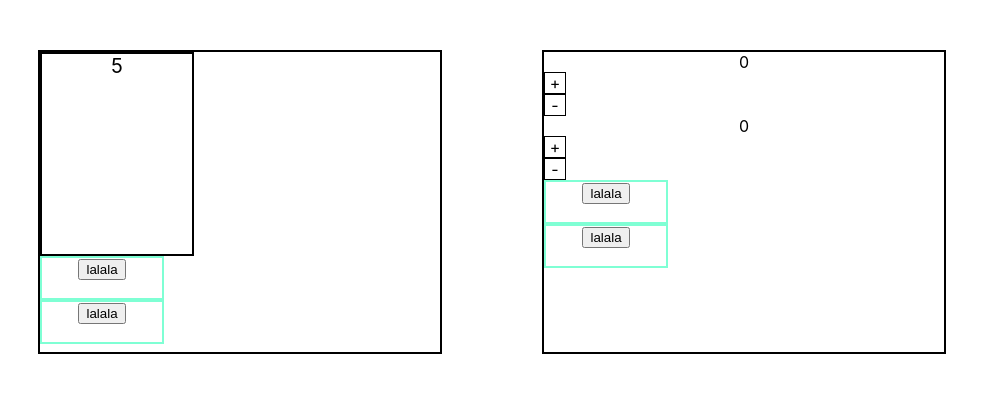
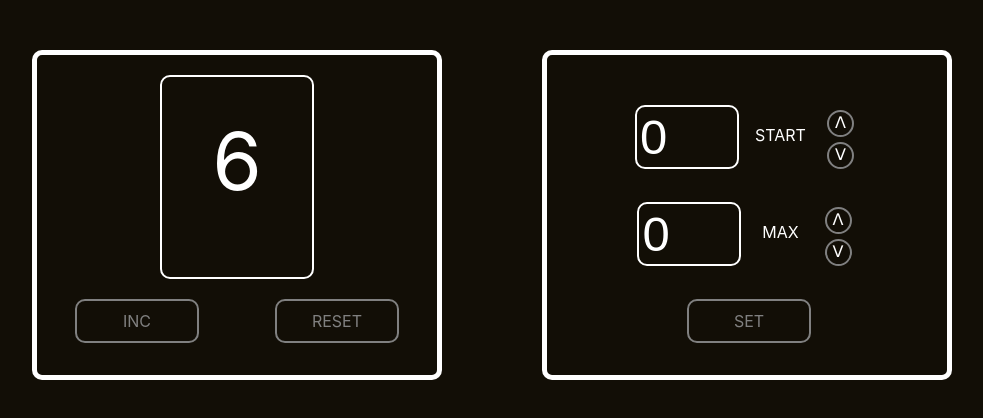
Before and after one commit to Nikolai-Doroshenko-93/counter-2, a React (Create React App) app: page / in a window 1280 px wide. Shown: the top 418 px of the page, without its empty margins (148-1131 px from the left). Built offline with nearby package versions, Linux system fonts and the light colour scheme.

Commit message:
feat: add styles

```diff
--- a/src/App.css
+++ b/src/App.css
@@ -2,5 +2,5 @@
   text-align: center;
   display: flex;
   justify-content: center;
-  width: 100%
+  width: 100%;
 }
--- a/src/App.tsx
+++ b/src/App.tsx
@@ -5,18 +5,15 @@ import Counter from "./Counter/Counter";
 import Settings from "./Settings/Settings";
 
 
-
-
-
 export function App() {
 
     const [startValue, setStartValue] = useState<any>(0);
     const [maxValue, setMaxValue] = useState<any>(0)
 
-    useEffect( () => {
-            localStorage.setItem("startValue", JSON.stringify(startValue)),
-            [startValue]
-    })
+    // useEffect( () => {
+    //         localStorage.setItem("startValue", JSON.stringify(startValue)),
+    //         [startValue]
+    // })
     // useEffect( () => {
     //     let startValueString = localStorage.getItem("startValue")
     //     if (startValueString) {
@@ -25,10 +22,10 @@ export function App() {
     //     }
     // })
 
-    useEffect( () => {
-        localStorage.setItem("maxValue", JSON.stringify(maxValue)),
-            [maxValue]
-    })
+    // useEffect( () => {
+    //     localStorage.setItem("maxValue", JSON.stringify(maxValue)),
+    //         [maxValue]
+    // })
     // useEffect( () => {
     //    let maxValueString = localStorage.getItem("maxValue")
     //     if (maxValueString) {
@@ -39,7 +36,9 @@ export function App() {
 
   return (
     <div className="App">
-        <Counter/>
+        <Counter
+            startValue={startValue}
+        />
         <Settings
             //@ts-ignore
             startValue={startValue}
--- a/src/Button/Button.module.css
+++ b/src/Button/Button.module.css
@@ -1,5 +1,22 @@
 .buttonWrapper {
     width: 120px;
     height: 40px;
-    border: 2px solid aquamarine;
+    border: 2px solid gray;
+    border-radius: 10px;
+    display: flex;
+    justify-content: center;
+    align-items: center;
+    align-content: center;
+
 }
+.buttonName {
+    color: gray;
+}
+.buttonWrapper:hover {
+    border: 2px solid white;
+    color: white;
+}
+.buttonWrapper:hover > .buttonName{
+
+    color: white;
+}
--- a/src/Button/Button.tsx
+++ b/src/Button/Button.tsx
@@ -1,11 +1,15 @@
 import React from "react";
 import s from "./Button.module.css"
 
-function Button() {
+type ButtonPropsType = {
+    nameButton: string
+}
+
+function Button(props: ButtonPropsType) {
     return (
         <div>
             <div className={s.buttonWrapper}>
-                <button>lalala</button>
+                    <span className={s.buttonName}>{props.nameButton}</span>
             </div>
         </div>
     );
--- a/src/Counter/Counter.module.css
+++ b/src/Counter/Counter.module.css
@@ -1,14 +1,28 @@
 .counterWrapper {
     width: 400px;
-    height: 300px;
-    border: 2px solid black;
+    height: 320px;
+    border: 5px solid white;
     margin: 50px;
+    border-radius: 10px;
 }
 .counterValueWrapper {
     width: 150px;
     height: 200px;
-    border: 2px solid black;
+    border: 2px solid white;
+    margin: 20px auto;
+    position: relative;
+    border-radius: 10px;
 }
 .counterValue {
-    font-size: 20px;
+    font-size: 80px;
+    color: white;
+    position: relative;
+    top: 35px;
+    background-color: #120E06;
 }
+.buttonWrapper {
+    display: flex;
+    justify-content: space-around;
+    width: 100%;
+    margin: 0 auto;
+}
--- a/src/Counter/Counter.tsx
+++ b/src/Counter/Counter.tsx
@@ -2,14 +2,20 @@ import React from "react";
 import Button from "../Button/Button";
 import s from "./Counter.module.css"
 
-function Counter() {
+type CounterPropsType = {
+    startValue: number
+}
+
+function Counter(props: CounterPropsType) {
     return (
         <div className={s.counterWrapper}>
             <div className={s.counterValueWrapper}>
-                <span className={s.counterValue}>5</span>
+                <span className={s.counterValue}>6</span>
             </div>
-            <Button/>
-            <Button/>
+            <div className={s.buttonWrapper}>
+                <Button nameButton={'INC'}/>
+                <Button nameButton={'RESET'}/>
+            </div>
         </div>
     );
 }
--- a/src/Settings/InputNumberCounter/InputNumberCounter.module.css
+++ b/src/Settings/InputNumberCounter/InputNumberCounter.module.css
@@ -1,12 +1,38 @@
 .value {
+    color: white;
+    font-size: 49px;
+    width: 94px;
+    background-color: #120E06;
+    box-shadow: none;
+    border: none;
+    border-radius: 7px;
+    margin-top: 1px;
+}
 
-}
 .switch {
-    width: 20px;
-    height: 20px;
-    border: 1px solid black;
-    cursor: pointer
+    width: 23px;
+    height: 23px;
+    border: 2px solid gray;
+    cursor: pointer;
+    color: white;
+    margin: 5px;
+    border-radius: 100%;
 }
 .switch:hover {
-    border: 1px solid red;
+    border: 2px solid white;
 }
+.wrapper {
+    display: flex;
+    justify-content: space-around;
+    margin-bottom: 28px;
+}
+.valueWrapper {
+    width: 100px;
+    height: 60px;
+    border: 2px solid white;
+    border-radius: 10px;
+}
+.nameValue {
+    color: white;
+    margin-top: 20px;
+}
--- a/src/Settings/InputNumberCounter/InputNumberCounter.tsx
+++ b/src/Settings/InputNumberCounter/InputNumberCounter.tsx
@@ -11,13 +11,17 @@ function InputNumberCounter(props: any) {
     const onClickHandlerDown = () => {
         props.setValue(props.value - 1)
     }
+
     return (
-        <div>
-            <div className={s.value}>
-                <span>{props.value}</span>
+        <div className={s.wrapper}>
+            <div className={s.valueWrapper}>
+                <input className={s.value} value={props.value}></input>
             </div>
-            <div className={s.switch} onClick={onClickHandlerUp}>+</div>
-            <div className={s.switch} onClick={onClickHandlerDown}>-</div>
+            <div className={s.nameValue}>{props.nameValue}</div>
+            <div>
+                <div className={s.switch} onClick={onClickHandlerUp}>&#5169;</div>
+                <div className={s.switch} onClick={onClickHandlerDown}>&#5167;</div>
+            </div>
         </div>
     );
 }
--- a/src/Settings/Settings.module.css
+++ b/src/Settings/Settings.module.css
@@ -1,6 +1,15 @@
 .settingsWrapper {
     width: 400px;
-    height: 300px;
-    border: 2px solid black;
+    height: 320px;
+    border: 5px solid white;
     margin: 50px;
+    border-radius: 10px;
 }
+.content {
+    width: 60%;
+    margin: 50px auto;
+}
+.settingsButtonWrapper {
+    width: 120px;
+    margin: 0 auto;
+}
--- a/src/Settings/Settings.tsx
+++ b/src/Settings/Settings.tsx
@@ -1,25 +1,33 @@
-import React from "react";
+import React, {useState} from "react";
 import Button from "../Button/Button";
 import s from "./Settings.module.css"
 import InputNumberCounter from "./InputNumberCounter/InputNumberCounter";
 
 
 function Settings(props: any) {
+    const [startValue, setStartValue] = useState<any>(0);
+    const [maxValue, setMaxValue] = useState<any>(0)
     return (
         <div>
             <div className={s.settingsWrapper}>
-                <InputNumberCounter
-                   value={props.startValue}
-                   setValue={props.setStartValue}
-                />
-                <InputNumberCounter
-                    value={props.maxValue}
-                    setValue={props.setMaxValue}
-                />
-                <Button/>
-                <Button/>
+                <div className={s.content}>
+
+                        <InputNumberCounter
+                            nameValue={'START'}
+                            value={startValue}
+                            setValue={setStartValue}
+                        />
+                        <InputNumberCounter
+                            nameValue={'MAX'}
+                            value={maxValue}
+                            setValue={setMaxValue}
+                        />
+
+                    <div className={s.settingsButtonWrapper}>
+                        <Button nameButton={'SET'}/>
+                    </div>
+                </div>
             </div>
-
         </div>
     );
 }
--- a/src/index.css
+++ b/src/index.css
@@ -5,6 +5,7 @@ body {
     sans-serif;
   -webkit-font-smoothing: antialiased;
   -moz-osx-font-smoothing: grayscale;
+  background-color: #120E06;
 }
 
 code {
```
